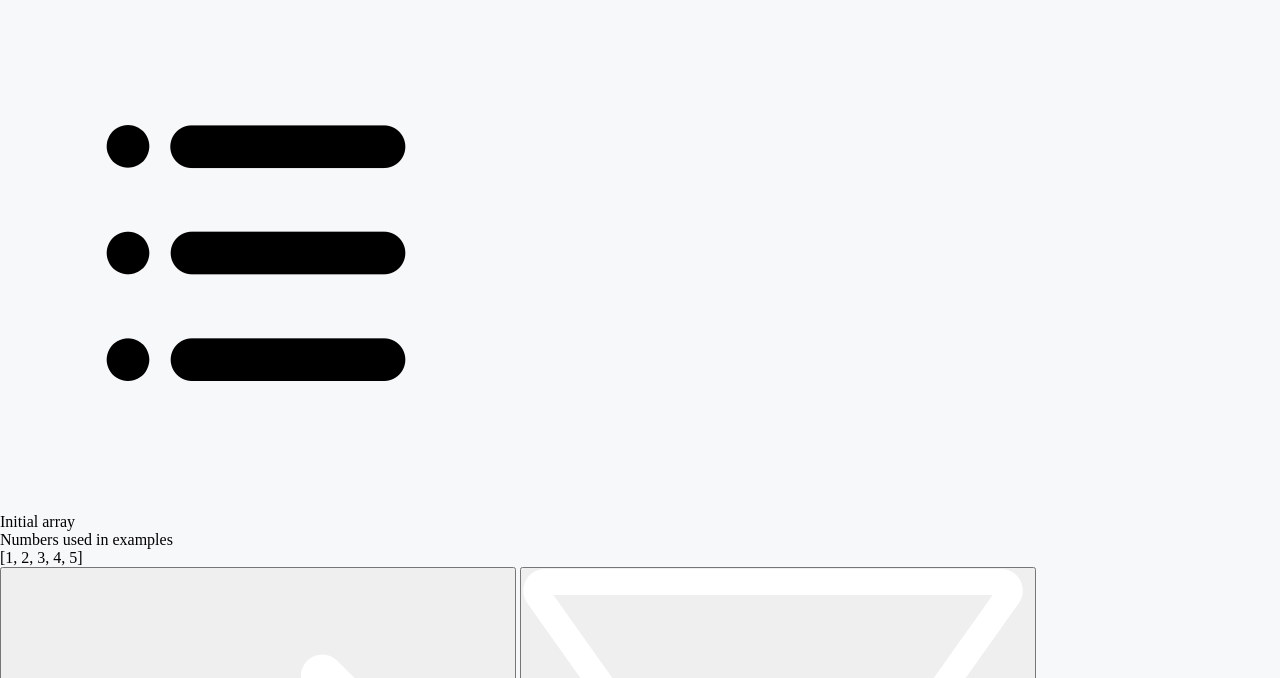
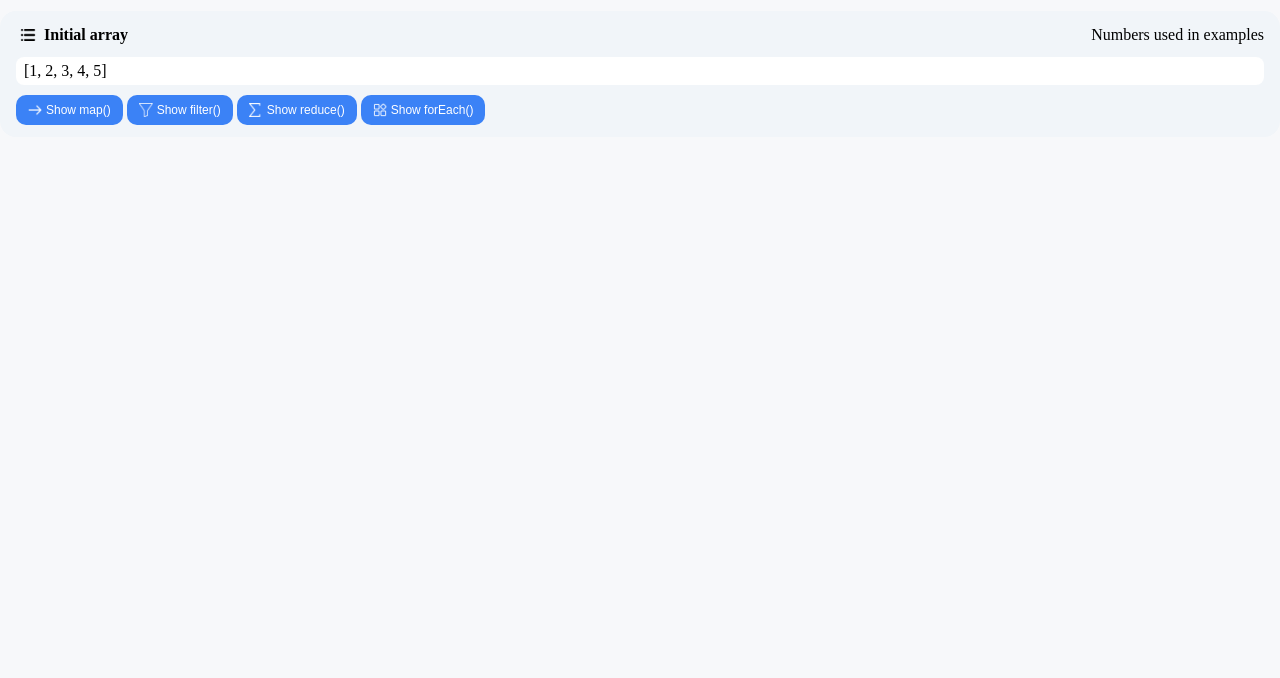
Before and after one commit to machiloop14/Frontend-version-control-task-Sodiq, a plain HTML site: page index.html in a window 1280 px wide. Shown: the part 122-800 px from the top of the page. Drawn offline with Linux system fonts and the light colour scheme.

Commit message:
add styling for main-section

```diff
--- a/main.css
+++ b/main.css
@@ -25,3 +25,74 @@ body {
   font-size: 18px;
   text-align: center;
 }
+
+.main-section {
+  background-color: #f1f5f9;
+  padding-inline: 16px;
+  margin-bottom: 8px;
+  padding-block: 12px;
+  border-radius: 16px;
+  display: flex;
+  flex-direction: column;
+  gap: 10px;
+  margin-top: 14px;
+}
+
+.main-section .row-1 {
+  display: flex;
+  flex-direction: flex-row;
+  justify-content: space-between;
+  align-items: center;
+}
+
+.main-section .row-1 div {
+  display: flex;
+  flex-direction: flex-row;
+  gap: 4px;
+  align-items: center;
+}
+
+.main-section .row-1 div p {
+  font-weight: bold;
+}
+
+.img-hamburger {
+  width: 24px;
+  height: 24px;
+}
+
+.main-section .row-2 {
+  background-color: white;
+  padding-inline: 8px;
+  padding-block: 5px;
+  border-radius: 8px;
+}
+
+.icon {
+  width: 14px;
+  height: 14px;
+}
+
+.row-3 {
+  display: flex;
+  gap: 4px;
+}
+
+.function-wrapper {
+  display: flex;
+  gap: 2;
+  align-items: center;
+  background-color: #3b82f6;
+  padding-inline: 12px;
+  padding-block: 8px;
+  border-radius: 10px;
+  outline: none;
+  border: none;
+  font-size: 12px;
+  font-weight: normal;
+  color: #fff;
+}
+
+.function-wrapper img {
+  margin-right: 4px;
+}
```
